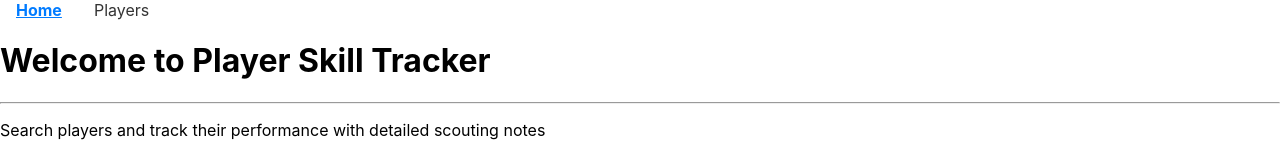
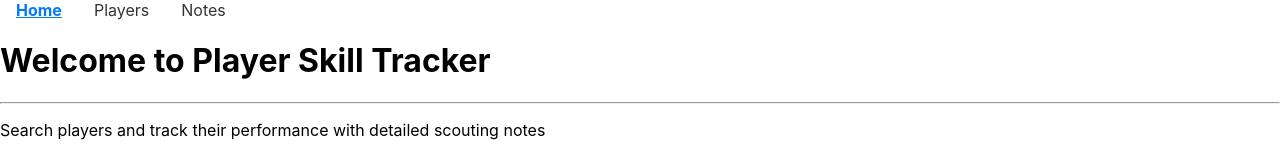
Before and after one commit to Jasec7/player-skill-tracker, a React (Create React App) app: page / in a window 1280 px wide. Shown: the top 160 px of the page. Built offline with nearby package versions, Linux system fonts and the light colour scheme.

Commit message:
update my routes

```diff
--- a/src/NavBar.js
+++ b/src/NavBar.js
@@ -11,13 +11,20 @@ function NavBar(){
             Home
         </NavLink>
 
-
         <NavLink
         to="/players"
         className="nav-link"
         >
             Players
         </NavLink>
+
+        <NavLink
+        to="/notes"
+        className="nav-link"
+        >
+            Notes
+        </NavLink>
+
        </nav>
     )
 
```
